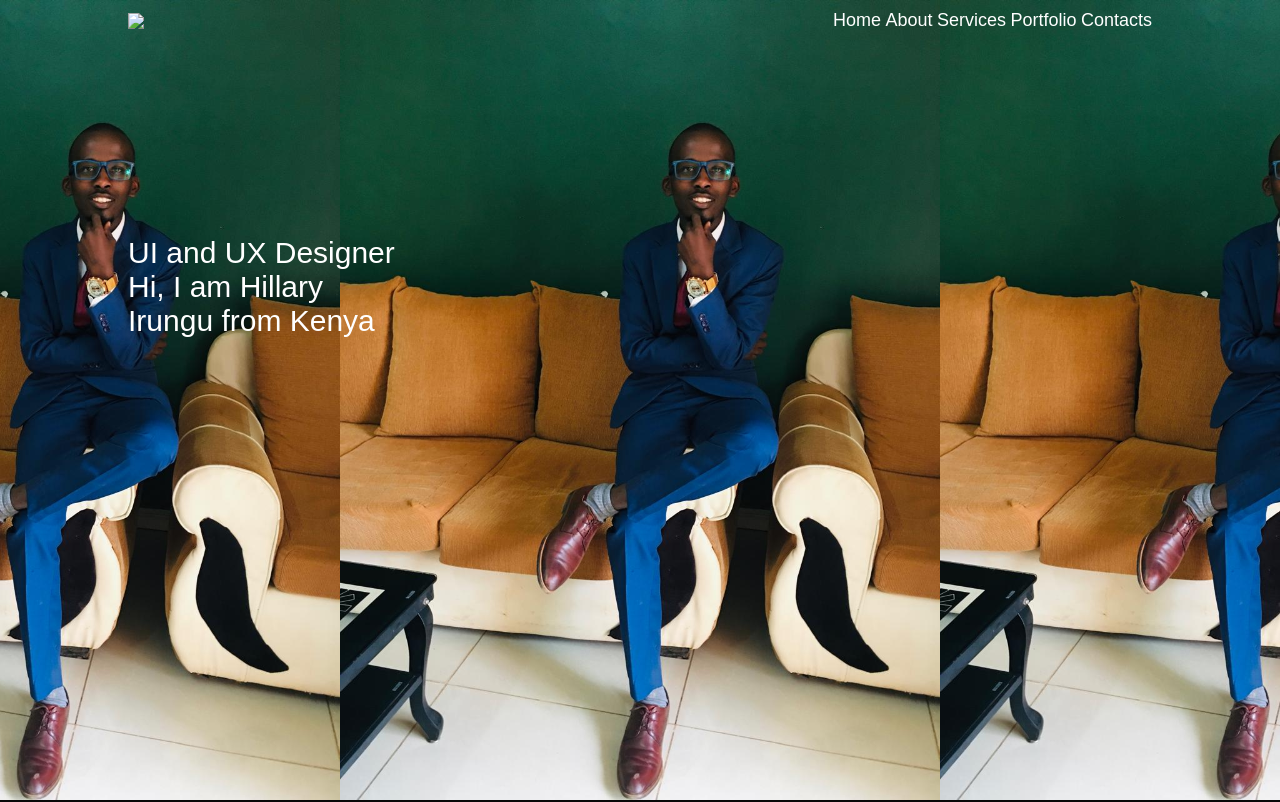
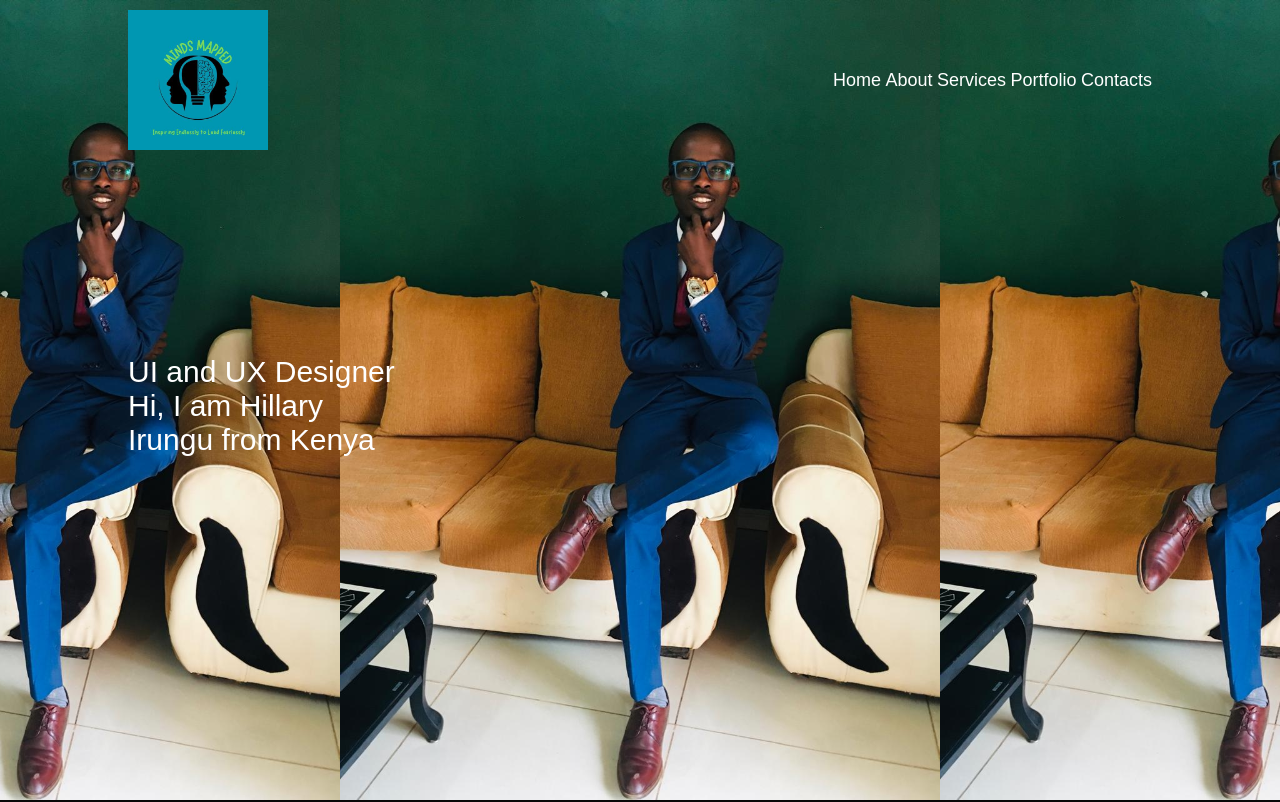
Before and after one commit to hillaryn/Personal-Portfolio-1, a plain HTML site: page index.html in a window 1280 px wide. Shown: the top 802 px of the page. Drawn offline with Linux system fonts and the light colour scheme; files whose address does not match are found by name.

Commit message:
Update index.html

```diff
--- a/index.html
+++ b/index.html
@@ -13,7 +13,7 @@
         <div id ="header">
             <div class="container">
                 <nav>
-                    <img src="images/LOGO1.jpeg" class="Logo">
+                    <img src="LOGO1.jpeg" class="Logo">
                     <ul id="sidemenu">
                         <li><a href="#header">Home</a></li>
                         <li><a href="#about">About</a></li>
```
